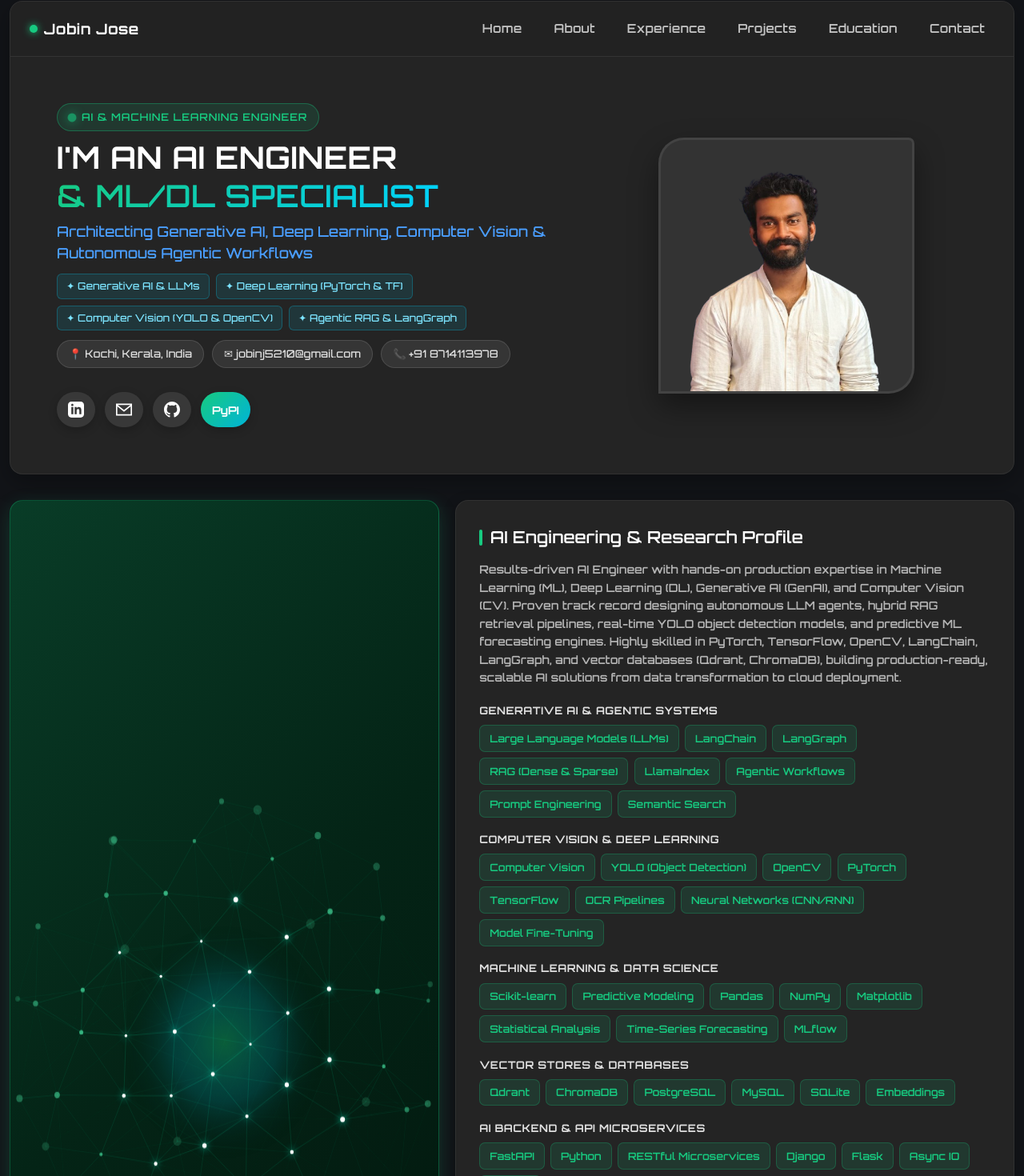
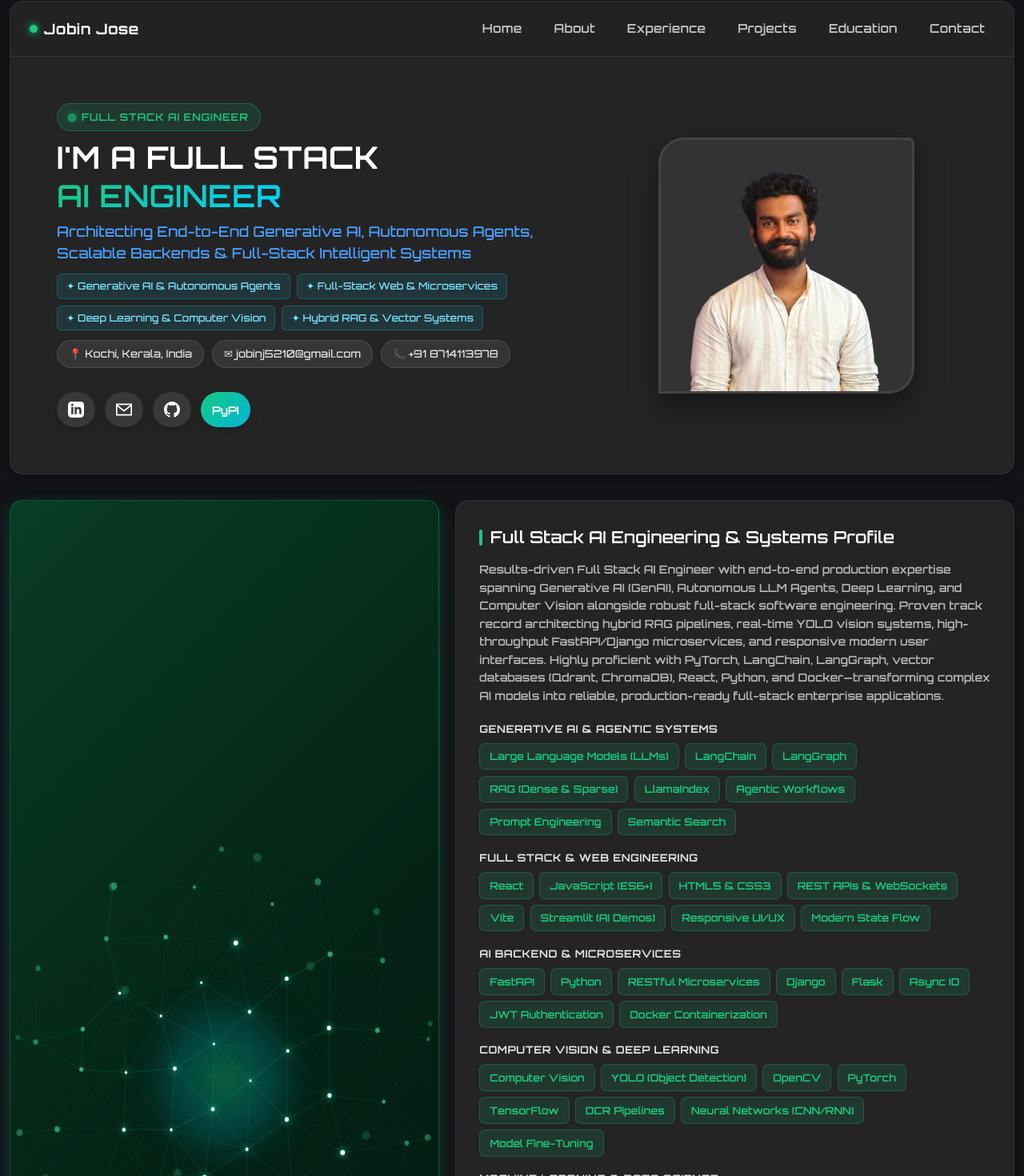
Before and after one commit to JOBIN456/PortFolio, a React (Vite) app: page / in a window 1280 px wide. Shown: the part 15-1485 px from the top of the page at 80% size. Built offline with nearby package versions, Linux system fonts and the light colour scheme; no server answers; the HTML template or start-up script is replaced by a standard one.

Commit message:
feat: add portfolio components and data for Hero, About, Experience, and Projects sections

```diff
--- a/src/components/About.jsx
+++ b/src/components/About.jsx
@@ -210,7 +210,7 @@ export default function About() {
         </div>
 
         <div className="contentgrid">
-          <h3>AI Engineering & Research Profile</h3>
+          <h3>Full Stack AI Engineering & Systems Profile</h3>
           <p className="about-text">{personal.aboutText}</p>
 
           <div className="skills-grid">
--- a/src/components/Contact.jsx
+++ b/src/components/Contact.jsx
@@ -135,7 +135,7 @@ export default function Contact() {
       <div className="section-header">
         <h2>Get In Touch</h2>
         <p className="subtitle">
-          Open for AI Engineer roles, GenAI/CV consulting & intelligent system collaborations
+          Open for Full Stack AI Engineer roles, GenAI/Agentic consulting & intelligent system collaborations
         </p>
       </div>
 
@@ -144,14 +144,14 @@ export default function Contact() {
         <div className="contact-info">
           <div className="contact-status-pill">
             <span className="pulse-dot"></span>
-            <span>Available for Full-time AI Roles & Consulting</span>
+            <span>Available for Full-time Full Stack AI Roles & Consulting</span>
           </div>
 
           <h3>Let's Connect</h3>
           <p>
-            Looking for an experienced <strong>AI Engineer</strong> capable of building and deploying
-            production <strong>Generative AI</strong>, <strong>Deep Learning</strong>,{' '}
-            <strong>Computer Vision (YOLO/OpenCV)</strong>, and <strong>Agentic RAG workflows</strong>?
+            Looking for an experienced <strong>Full Stack AI Engineer</strong> capable of building and deploying
+            production <strong>Generative AI</strong>, <strong>Autonomous Agents</strong>,{' '}
+            <strong>Computer Vision (YOLO/OpenCV)</strong>, and <strong>Scalable Full-Stack Microservices</strong>?
             Reach out directly or send a message via the form:
           </p>
 
--- a/src/components/Experience.jsx
+++ b/src/components/Experience.jsx
@@ -10,7 +10,7 @@ export default function Experience() {
         <div className="section-header">
           <h2>Work Experience</h2>
           <p className="subtitle">
-            Building Generative AI, RAG pipelines, and enterprise systems
+            Building Generative AI, RAG pipelines, full-stack microservices & enterprise systems
           </p>
         </div>
 
--- a/src/components/Hero.jsx
+++ b/src/components/Hero.jsx
@@ -14,7 +14,7 @@ export default function Hero() {
             <div>
               <div className="ai-badge-pill">
                 <span className="pulse-dot"></span>
-                <span>AI & MACHINE LEARNING ENGINEER</span>
+                <span>{personal.badge || 'FULL STACK AI ENGINEER'}</span>
               </div>
 
               <h1 className="title">
--- a/src/components/Projects.jsx
+++ b/src/components/Projects.jsx
@@ -56,9 +56,9 @@ export default function Projects() {
       <div className="section-header">
         <div className="projects-header-top">
           <div>
-            <h2>Featured AI & ML Projects</h2>
+            <h2>Featured Full Stack AI & ML Projects</h2>
             <p className="subtitle">
-              Production Generative AI architectures, Computer Vision pipelines & Machine Learning deployments
+              End-to-end Generative AI systems, autonomous agents, computer vision pipelines & full-stack AI deployments
             </p>
           </div>
 
--- a/src/data/portfolioData.js
+++ b/src/data/portfolioData.js
@@ -1,24 +1,25 @@
 export const portfolioData = {
   personal: {
     name: "Jobin Jose",
-    titleLine1: "I'M AN AI ENGINEER",
-    titleLine2: "& ML/DL SPECIALIST",
+    badge: "FULL STACK AI ENGINEER",
+    titleLine1: "I'M A FULL STACK",
+    titleLine2: "AI ENGINEER",
     subtitle:
-      "Architecting Generative AI, Deep Learning, Computer Vision & Autonomous Agentic Workflows",
-    profileRole: "AI, Machine Learning & Computer Vision Engineer",
+      "Architecting End-to-End Generative AI, Autonomous Agents, Scalable Backends & Full-Stack Intelligent Systems",
+    profileRole: "Full Stack AI Engineer & Intelligent Systems Architect",
     profileImage: "/images/image.png",
     computerImage: "/images/computer.png",
     email: "jobinj5210@gmail.com",
     phone: "+91 8714113978",
     location: "Kochi, Kerala, India",
     corePillars: [
-      "Generative AI & LLMs",
-      "Deep Learning (PyTorch & TF)",
-      "Computer Vision (YOLO & OpenCV)",
-      "Agentic RAG & LangGraph",
+      "Generative AI & Autonomous Agents",
+      "Full-Stack Web & Microservices",
+      "Deep Learning & Computer Vision",
+      "Hybrid RAG & Vector Systems",
     ],
     aboutText:
-      "Results-driven AI Engineer with hands-on production expertise in Machine Learning (ML), Deep Learning (DL), Generative AI (GenAI), and Computer Vision (CV). Proven track record designing autonomous LLM agents, hybrid RAG retrieval pipelines, real-time YOLO object detection models, and predictive ML forecasting engines. Highly skilled in PyTorch, TensorFlow, OpenCV, LangChain, LangGraph, and vector databases (Qdrant, ChromaDB), building production-ready, scalable AI solutions from data transformation to cloud deployment.",
+      "Results-driven Full Stack AI Engineer with end-to-end production expertise spanning Generative AI (GenAI), Autonomous LLM Agents, Deep Learning, and Computer Vision alongside robust full-stack software engineering. Proven track record architecting hybrid RAG pipelines, real-time YOLO vision systems, high-throughput FastAPI/Django microservices, and responsive modern user interfaces. Highly proficient with PyTorch, LangChain, LangGraph, vector databases (Qdrant, ChromaDB), React, Python, and Docker—transforming complex AI models into reliable, production-ready full-stack enterprise applications.",
     socialLinks: {
       linkedin: "https://linkedin.com",
       email: "mailto:jobinj5210@gmail.com",
@@ -38,6 +39,32 @@ export const portfolioData = {
         "Agentic Workflows",
         "Prompt Engineering",
         "Semantic Search",
+      ],
+    },
+    {
+      category: "Full Stack & Web Engineering",
+      items: [
+        "React",
+        "JavaScript (ES6+)",
+        "HTML5 & CSS3",
+        "REST APIs & WebSockets",
+        "Vite",
+        "Streamlit (AI Demos)",
+        "Responsive UI/UX",
+        "Modern State Flow",
+      ],
+    },
+    {
+      category: "AI Backend & Microservices",
+      items: [
+        "FastAPI",
+        "Python",
+        "RESTful Microservices",
+        "Django",
+        "Flask",
+        "Async IO",
+        "JWT Authentication",
+        "Docker Containerization",
       ],
     },
     {
@@ -71,26 +98,14 @@ export const portfolioData = {
       items: ["Qdrant", "ChromaDB", "PostgreSQL", "MySQL", "SQLite", "Embeddings"],
     },
     {
-      category: "AI Backend & API Microservices",
-      items: [
-        "FastAPI",
-        "Python",
-        "RESTful Microservices",
-        "Django",
-        "Flask",
-        "Async IO",
-        "Docker",
-      ],
-    },
-    {
       category: "MLOps, Tools & Platforms",
       items: [
         "CI/CD Pipelines",
         "Docker Containerization",
         "Git / GitHub",
         "Jupyter Notebooks",
-        "Streamlit (AI Demos)",
-        "Linux",
+        "Linux Environments",
+        "Performance Profiling",
       ],
     },
     {
@@ -99,7 +114,7 @@ export const portfolioData = {
     },
     {
       category: "Programming Languages",
-      items: ["Python", "SQL", "JavaScript", "HTML/CSS"],
+      items: ["Python", "JavaScript", "SQL", "HTML/CSS"],
     },
   ],
   experience: [
@@ -194,18 +209,18 @@ export const portfolioData = {
   ],
   projects: [
     {
-      title: "Autonomous Multimodal AI Agent & Hybrid RAG",
-      badge: "Generative AI & LLMs",
+      title: "Autonomous Multimodal AI Agent & Hybrid RAG Platform",
+      badge: "Full-Stack GenAI & Agents",
       description:
-        "Enterprise-scale GenAI platform developed at Popular Motor Corporation featuring LangGraph agentic workflows, dense & sparse hybrid retrieval, reciprocal rank fusion (RRF), cross-encoder reranking, and Qdrant vector search for high-accuracy automotive reasoning.",
-      tech: ["LangGraph", "LangChain", "Qdrant", "LLMs", "FastAPI", "Docker"],
+        "Full-stack enterprise GenAI system featuring LangGraph agentic workflows, interactive streaming UI, dense & sparse hybrid retrieval (RRF), cross-encoder reranking, and Qdrant vector search for high-accuracy automotive reasoning.",
+      tech: ["LangGraph", "FastAPI", "React", "Qdrant", "Docker", "Python"],
     },
     {
-      title: "Computer Vision Real-Time Monitoring & OCR",
+      title: "Computer Vision Real-Time Monitoring & Telemetry",
       badge: "Computer Vision & DL",
       description:
         "Production Computer Vision intelligence pipeline combining custom YOLO object detection, OpenCV stream processing, and OCR models for real-time video monitoring and vehicle telemetry tracking.",
-      tech: ["YOLO", "OpenCV", "PyTorch", "Deep Learning", "Python", "OCR"],
+      tech: ["YOLO", "OpenCV", "PyTorch", "Deep Learning", "Python", "FastAPI"],
     },
     {
       title: "Automotive Predictive Maintenance & ML Engine",
@@ -215,11 +230,11 @@ export const portfolioData = {
       tech: ["Scikit-learn", "Pandas", "MLflow", "FastAPI", "Docker"],
     },
     {
-      title: "AI Data ETL Pipeline & Analytics Microservices",
-      badge: "AI Backend & Data Engineering",
+      title: "AI Data ETL Pipeline & Full-Stack Microservices",
+      badge: "Full-Stack Backend & APIs",
       description:
-        "Scalable data processing and transformation pipeline feeding downstream AI and analytics models, supported by high-performance FastAPI/Django REST microservices, PostgreSQL, and secure JWT authentication.",
-      tech: ["FastAPI", "Django", "PostgreSQL", "ETL Pipelines", "Docker", "JWT"],
+        "Scalable data processing and transformation pipeline feeding downstream AI and analytics models, supported by high-performance FastAPI/Django REST microservices, PostgreSQL, and interactive analytics dashboards.",
+      tech: ["FastAPI", "Django", "PostgreSQL", "React", "Docker", "JWT"],
     },
   ],
   languages: ["English", "Hindi", "Malayalam", "Tamil"],
```
